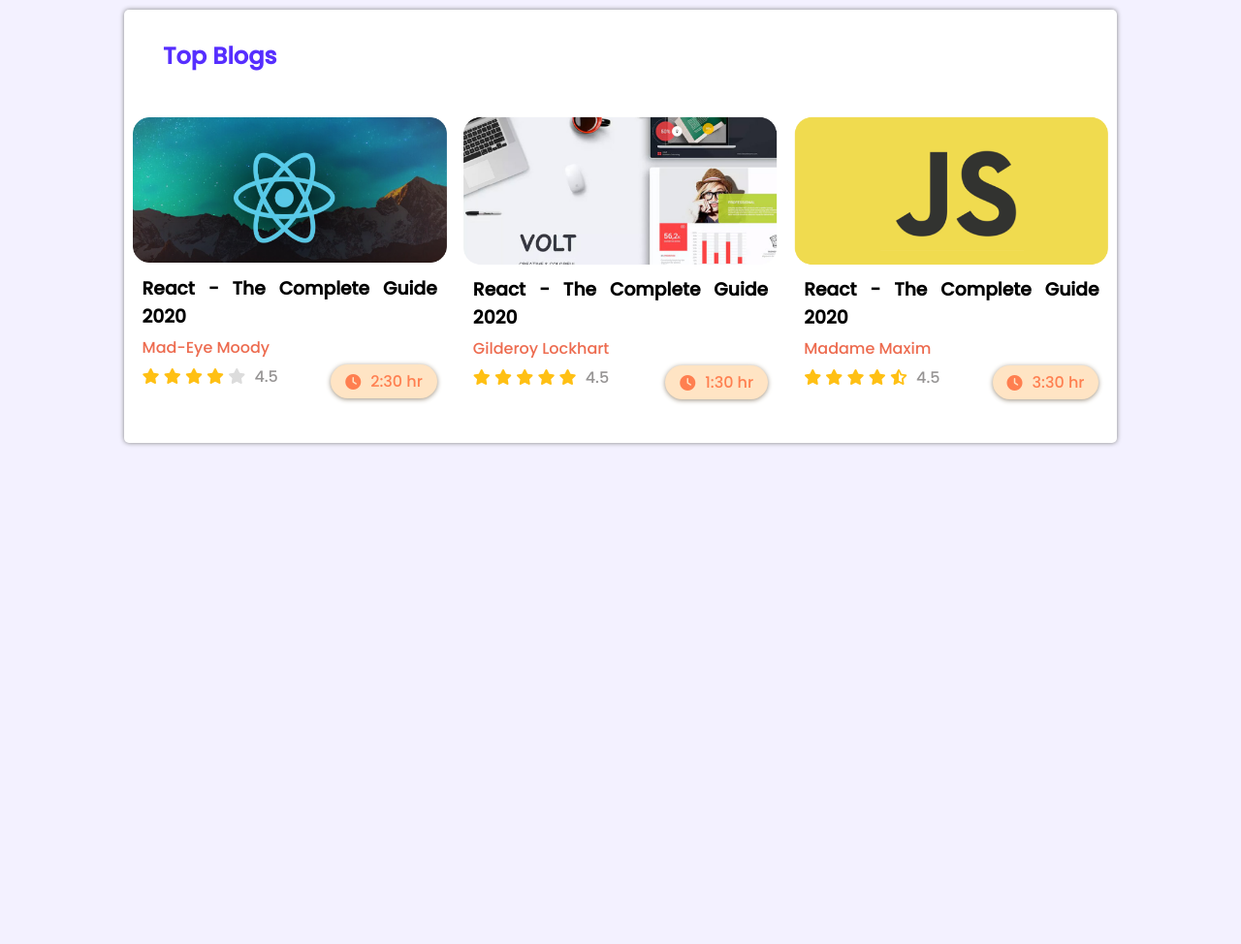
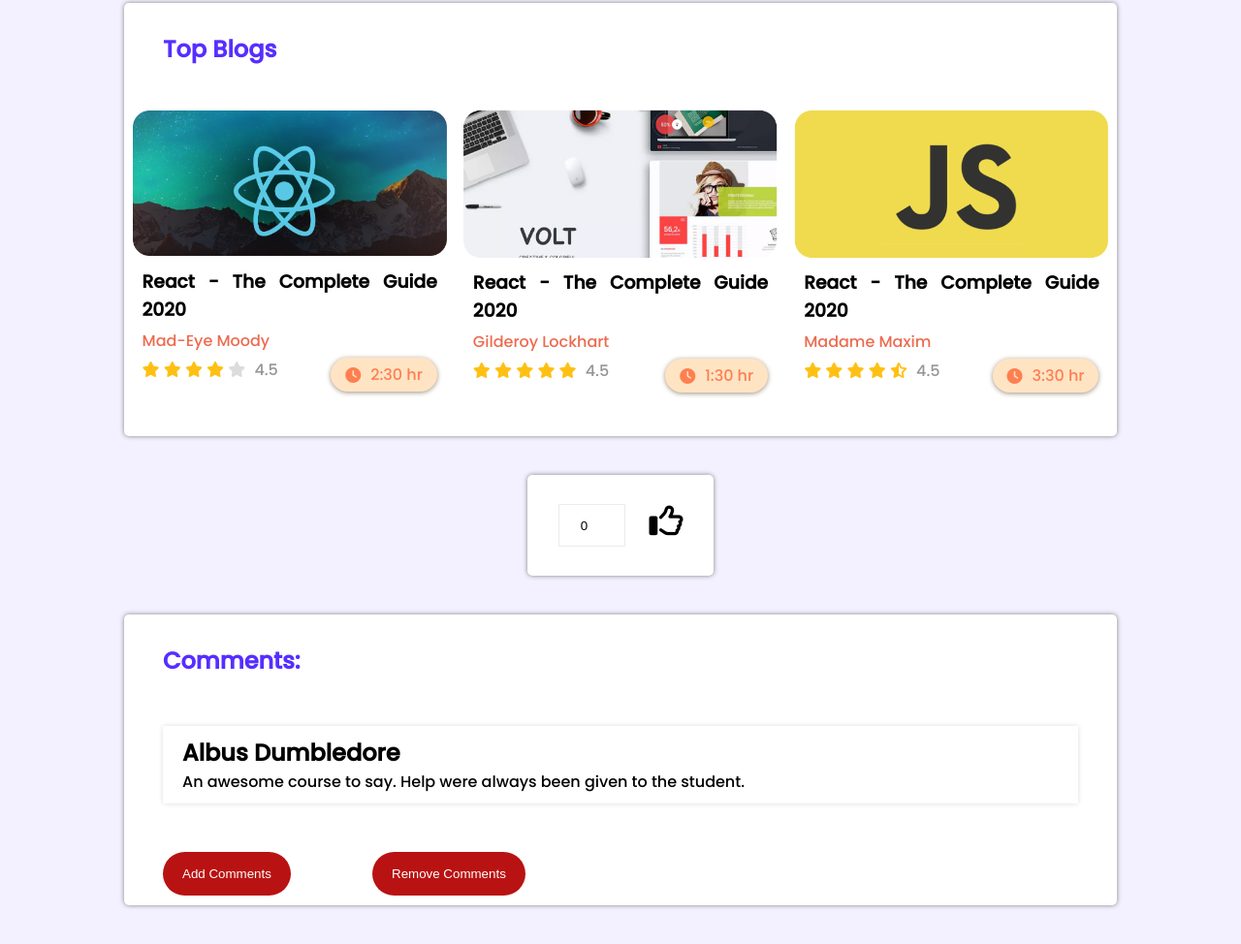
Before and after one commit to A-K-Saad/Leader-Board, a plain HTML site: page index.html in a window 1280 px wide. Shown: the part 968-1942 px from the top of the page at 97% size. Before the commit the page ends 1465 px from the top, so only its background shows below. Drawn offline with Linux system fonts and the light colour scheme.

Commit message:
JS-Update

```diff
--- /dev/null
+++ b/app.js
@@ -0,0 +1,29 @@
+document.getElementById("players").style.color = "#653a3a";
+document.getElementById("players").style.backgroundColor = "rgb(227 209 209)";
+document.getElementById("blogs").style.color = "#653a3a";
+
+//Adding Comment
+document.getElementById("add-comment").addEventListener("click", function () {
+    const comment = document.createElement("div");
+    comment.className = "comment";
+    comment.innerHTML = `
+    <h2>Severus Snape</h2>
+    <p>An awesome course to learn. Help were always been given to the student.</p>
+    `;
+    const commentContainer = document.getElementById("comment-container");
+    const commentCount = document.getElementById("comment-container").childElementCount;
+    if (commentCount < 5) {
+        commentContainer.appendChild(comment);
+    }
+    //Removing Comment
+    document.getElementById("remove-comment").addEventListener("click", function () {
+        const commentContainer = document.getElementById("comment-container");
+        commentContainer.removeChild(comment);
+    })
+});
+
+function likeIncreasing() {
+    let likes = parseInt(document.getElementById("like-count").value);
+    likes++;
+    document.getElementById("like-count").value = likes;
+}
--- a/index.html
+++ b/index.html
@@ -1,5 +1,6 @@
 <!DOCTYPE html>
 <html lang="en">
+
 <head>
     <meta charset="UTF-8">
     <meta http-equiv="X-UA-Compatible" content="IE=edge">
@@ -9,6 +10,7 @@
     <link rel="shortcut icon" href="images/icons/favicon.png" type="image/x-icon">
     <script src="https://kit.fontawesome.com/bf2572e12f.js" crossorigin="anonymous"></script>
 </head>
+
 <body>
     <div class="wrapper">
         <header>
@@ -30,7 +32,7 @@
         </header>
         <main>
             <section>
-                <div class="part-container">
+                <div id="players" class="part-container">
                     <h1 class="top-title">Top Players</h1>
                     <div class="top-players">
                         <div class="player-single">
@@ -58,9 +60,9 @@
                             <h3>Draco Malfoy</h3>
                         </div>
                     </div>
-                        <hr>
+                    <br>
                 </div>
-                <div class="part-container">
+                <div id="blogs" class="part-container">
                     <h1 class="top-title">Top Blogs</h1>
                     <div class="top-blogs">
                         <div class="blog-single">
@@ -155,9 +157,25 @@
                     </div>
                 </div>
             </section>
+            <section class="like-section">
+                <input id="like-count" type="number" value="0" min="0">
+                <i class="far fa-thumbs-up" id="like" onclick="likeIncreasing()"></i>
+            </section>
+            <section class="comment-section">
+                <h1 class="top-title">Comments:</h1>
+                <div id="comment-container">
+                    <div class="comment">
+                        <h2>Albus Dumbledore</h2>
+                        <p>An awesome course to say. Help were always been given to the student.</p>
+                    </div>
+                </div>
+                <button id="add-comment" class="comment-btn">Add Comments</button>
+                <button id="remove-comment" class="comment-btn">Remove Comments</button>
+            </section>
 
         </main>
     </div>
+    <script src="app.js"></script>
+</body>
 
-</body>
 </html>
--- a/style.css
+++ b/style.css
@@ -172,6 +172,56 @@ section{
     border-radius: 25px;
 }
 /*-------------------------
+    Comments
+--------------------------*/
+#comment-container{
+    padding: 0 40px;
+    padding-bottom: 40px;
+}
+.comment{
+    box-shadow: 0px 0px 5px #ddd;
+    padding: 10px 20px;
+    margin-top: 20px;
+}
+.comment-btn{
+    padding: 15px 20px;
+    border-radius: 25px;
+    background-color: #b91212;
+    color: #fff;
+    border: none;
+    margin: 10px 40px;
+}
+.comment-btn:hover{
+    background-color: #a31313;
+    color: #f1ecec;
+}
+
+/*-------------------------
+    Like section
+--------------------------*/
+.like-section{
+    margin: auto;
+    padding: 30px 0;
+    display: flex;
+    justify-content: center;
+    margin-bottom: 20px;
+    width: 15%;
+}
+.like-section input{
+    padding: 16px;
+    width: 35px;
+    height: 10px;
+    border: 1px solid #beb6b647;
+    text-align: center;
+}
+.like-section i{
+    font-size: 35px;
+    padding-left: 25px;
+}
+.like-section i:hover{
+    color: #4788ff;
+}
+/*-------------------------
     Media Quiries
 --------------------------*/
 @media (max-width: 668px){
```
Lines whose indentation alone changed are shown as unchanged.
